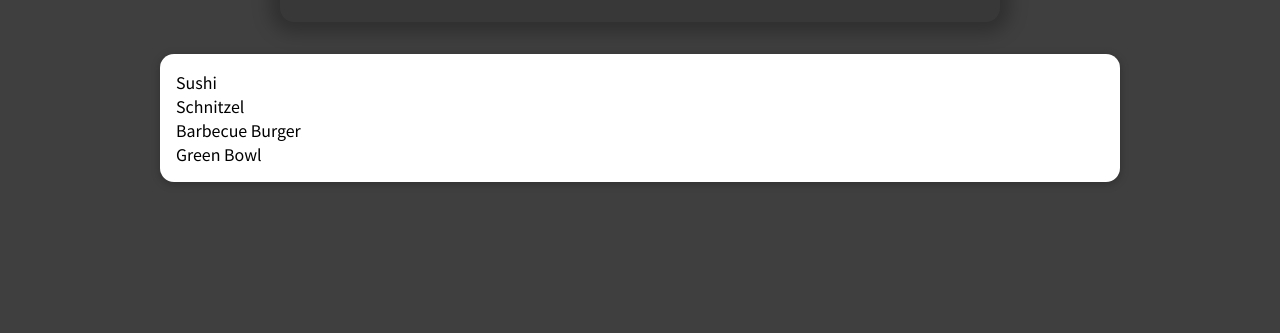
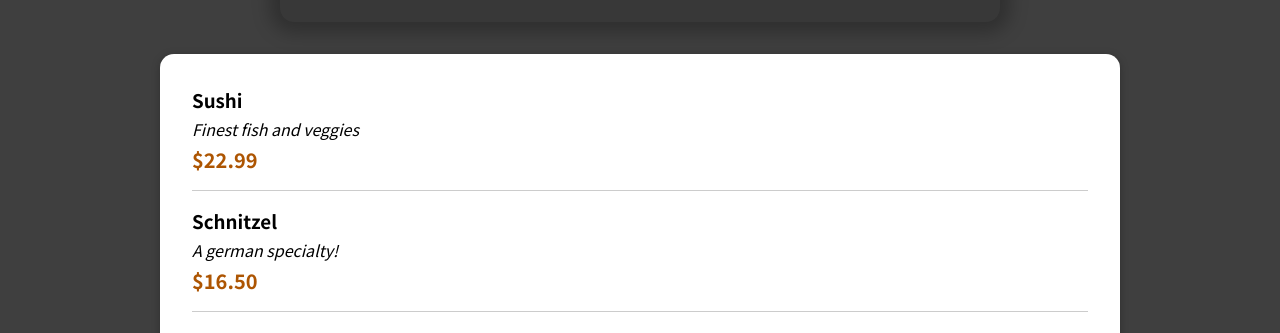
Before and after one commit to Safei-Ashraf/React-2021-Workshop, a JavaScript app: page / in a window 1280 px wide. Shown: the part 456-789 px from the top of the page. Built offline with nearby package versions, Linux system fonts and the light colour scheme.

Commit message:
adding a meal item + style

```diff
--- a/src/components/Meals/AvailableMeals.js
+++ b/src/components/Meals/AvailableMeals.js
@@ -1,5 +1,6 @@
 import Card from "../UI/Card";
 import classes from "./AvailableMeals.module.css";
+import Mealtem from "./MealItem/MealItem";
 const DUMMY_MEALS = [
   {
     id: "m1",
@@ -29,7 +30,12 @@
 const AvailableMeals = () => {
   const mealsList = DUMMY_MEALS.map((meal) => (
     <ul>
-      <li key={meal.id}>{meal.name}</li>
+      <Mealtem
+        key={meal.id}
+        name={meal.name}
+        description={meal.description}
+        price={meal.price}
+      ></Mealtem>
     </ul>
   ));
   return (
--- /dev/null
+++ b/src/components/Meals/MealItem/MealItem.js
@@ -0,0 +1,16 @@
+import classes from "./MealItem.module.css";
+const Mealtem = (props) => {
+  const price = `$${props.price.toFixed(2)}`;
+  return (
+    <li className={classes.meal}>
+      <div>
+        <h3 className={classes.name}>{props.name}</h3>
+        <div className={classes.description}> {props.description}</div>
+        <div className={classes.price}>{price}</div>
+      </div>
+      <div></div>
+    </li>
+  );
+};
+
+export default Mealtem;
--- /dev/null
+++ b/src/components/Meals/MealItem/MealItem.module.css
@@ -0,0 +1,22 @@
+.meal {
+  display: flex;
+  justify-content: space-between;
+  margin: 1rem;
+  padding-bottom: 1rem;
+  border-bottom: 1px solid #ccc;
+}
+
+.meal h3 {
+  margin: 0 0 0.25rem 0;
+}
+
+.description {
+  font-style: italic;
+}
+
+.price {
+  margin-top: 0.25rem;
+  font-weight: bold;
+  color: #ad5502;
+  font-size: 1.25rem;
+}
```
Also changed, not shown: src/components/Meals/MealItem/MealItemForm.js (added), 1 other file (tests, documents, lock files or other folders).
